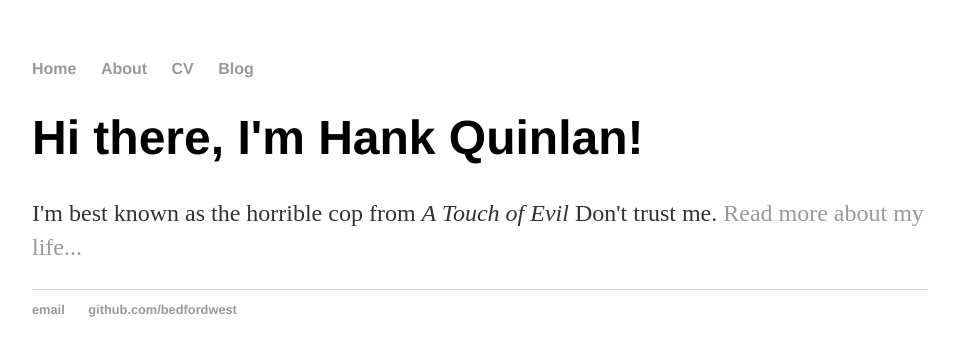
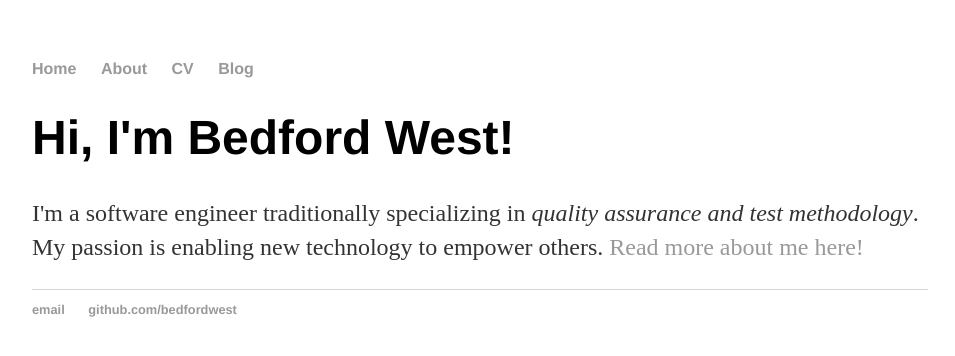
Before and after one commit to BedfordWest/bedfordwest.github.io, a Jekyll site: the page built from index.html, in a window 1280 px wide. Shown: the top 356 px of the page, without its empty margins (160-1115 px from the left). Built offline with Jekyll 4.4.1, drawn with Linux system fonts in a browser that asks for light colours.

Commit message:
Update index.html
Hah! It helps to pay attention when following tutorials! Reverted back to using the correct text in index.html...

```diff
--- a/index.html
+++ b/index.html
@@ -1,8 +1,9 @@
 ---
 layout: default
-title: Hank Quinlan, Horrible Cop
+title: Bedford West, Software Engineer
 ---
 <div class="blurb">
-	<h1>Hi there, I'm Hank Quinlan!</h1>
-	<p>I'm best known as the horrible cop from <em>A Touch of Evil</em> Don't trust me. <a href="/about">Read more about my life...</a></p>
+	<h1>Hi, I'm Bedford West!</h1>
+	<p>I'm a software engineer traditionally specializing in <em>quality assurance and test methodology</em>.
+	My passion is enabling new technology to empower others. <a href="/about">Read more about me here!</a></p>
 </div><!-- /.blurb -->
```
